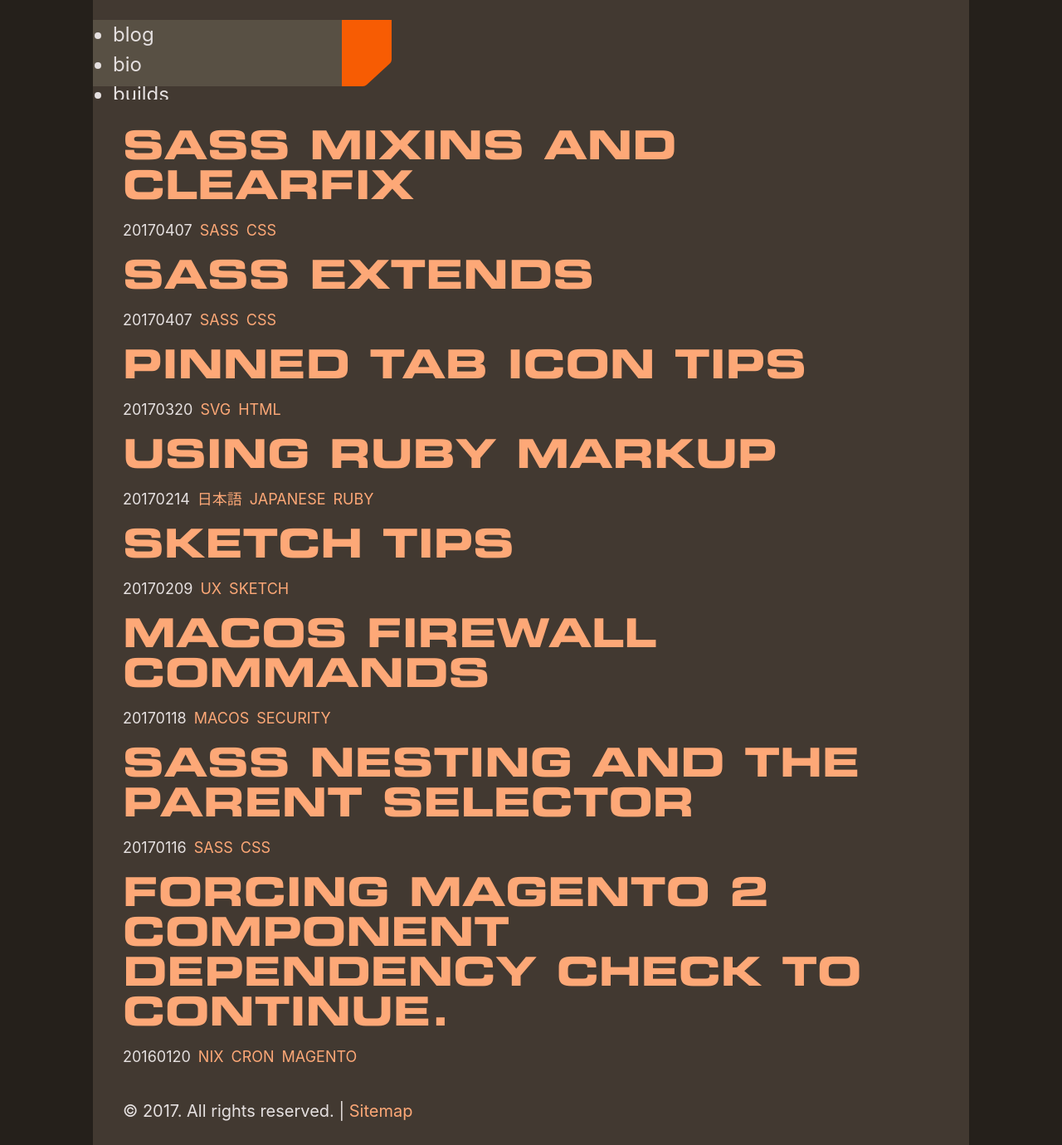
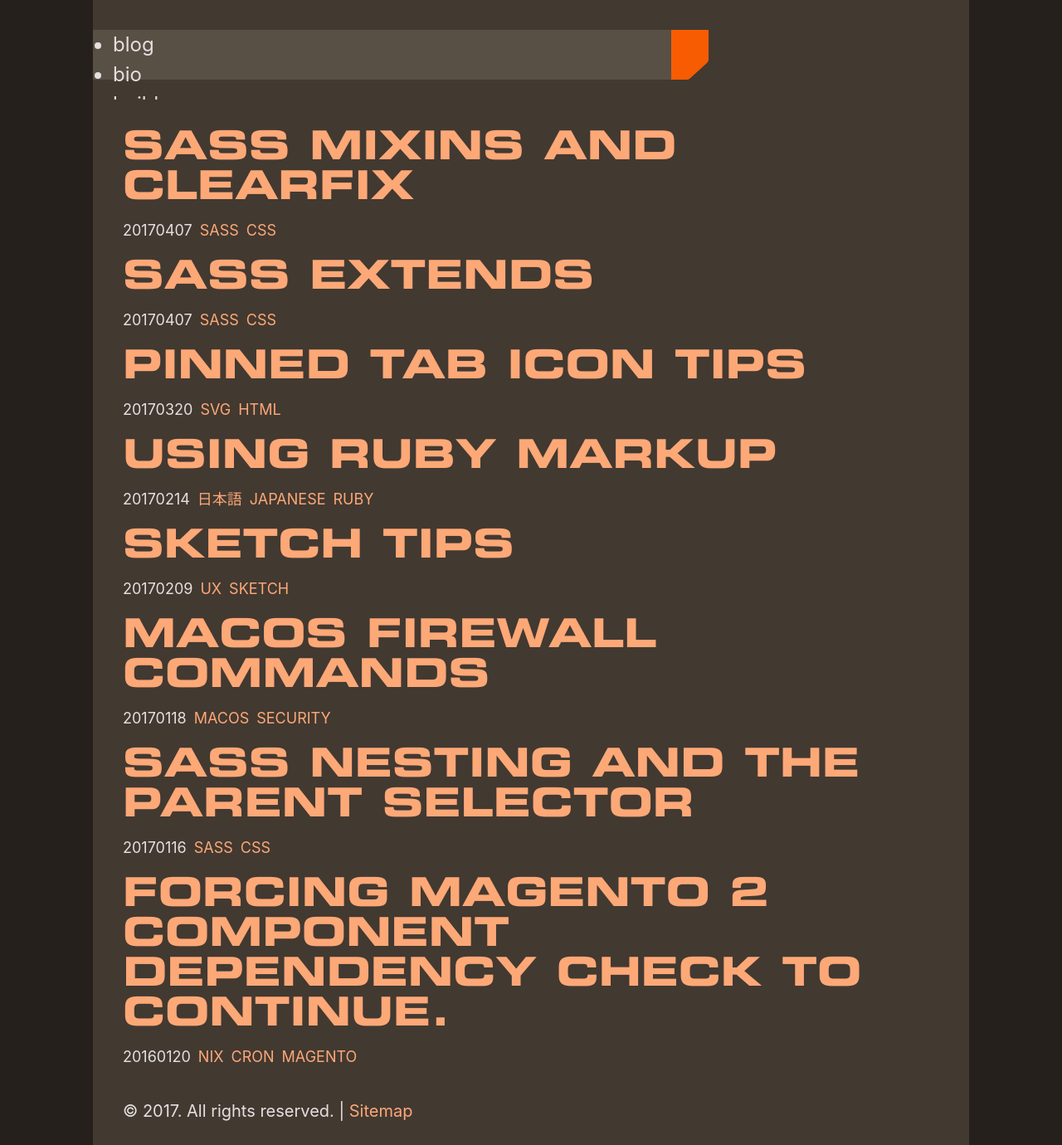
Before and after one commit to sansSpoon/sansSpoon.github.io, a Jekyll site: the page built from _pages/index.md, in a window 1280 px wide and 1380 px high. Shown: the whole window at 83% size. Built offline with Jekyll 4.4.1, drawn with Linux system fonts in a browser that asks for light colours; some web fonts are replaced.

Commit message:
changing strip width to %

```diff
--- a/_sass/_controlstrip.scss
+++ b/_sass/_controlstrip.scss
@@ -32,16 +32,16 @@ $strip-height: 120px;
 	display: block;
 	background-color: fade_out($nickle,0.6);
 	left: 0;
-	top: 1rem;
-	width:300px;
-	height:80px;
+	top: 1.5rem;
+	width:66%;
+	height:60px;
 	position: absolute;
 	transition: transform .5s ease-in-out;
 	z-index: 1000;
 }
 
 .stripClosed {
-	transform: translateX(-300px);
+	transform: translateX(-66%);
 }
 
 .strip>ul {
@@ -49,11 +49,11 @@ $strip-height: 120px;
 }
 
 .toggle {
-	width: 60px;
-	height: 80px;
+	width: 45px;
+	height: 60px;
 	top:0px;
 	position: absolute;
-	right: -60px;
+	right: -45px;
 
 }
 .polygon {
--- a/assets/js/ux.js
+++ b/assets/js/ux.js
@@ -1,9 +1,13 @@
 
 var	controlButton = document.querySelector('.polygon'),
-	controlStrip = document.querySelector('.strip');
+	controlStrip = document.querySelector('.strip'),
+	csWidth = controlStrip.getBoundingClientRect().width;
 
 controlButton.onclick = function() {
-	controlStrip.classList.toggle('stripClosed');
+	/*controlStrip.classList.toggle('stripClosed');*/
+	console.log(csWidth);
+	controlStrip.style.WebkitTransform = 'translate(-' + csWidth + 'px)';
+	controlStrip.style.transform = 'translate(-' + csWidth + 'px)';
 };
 
 
```
